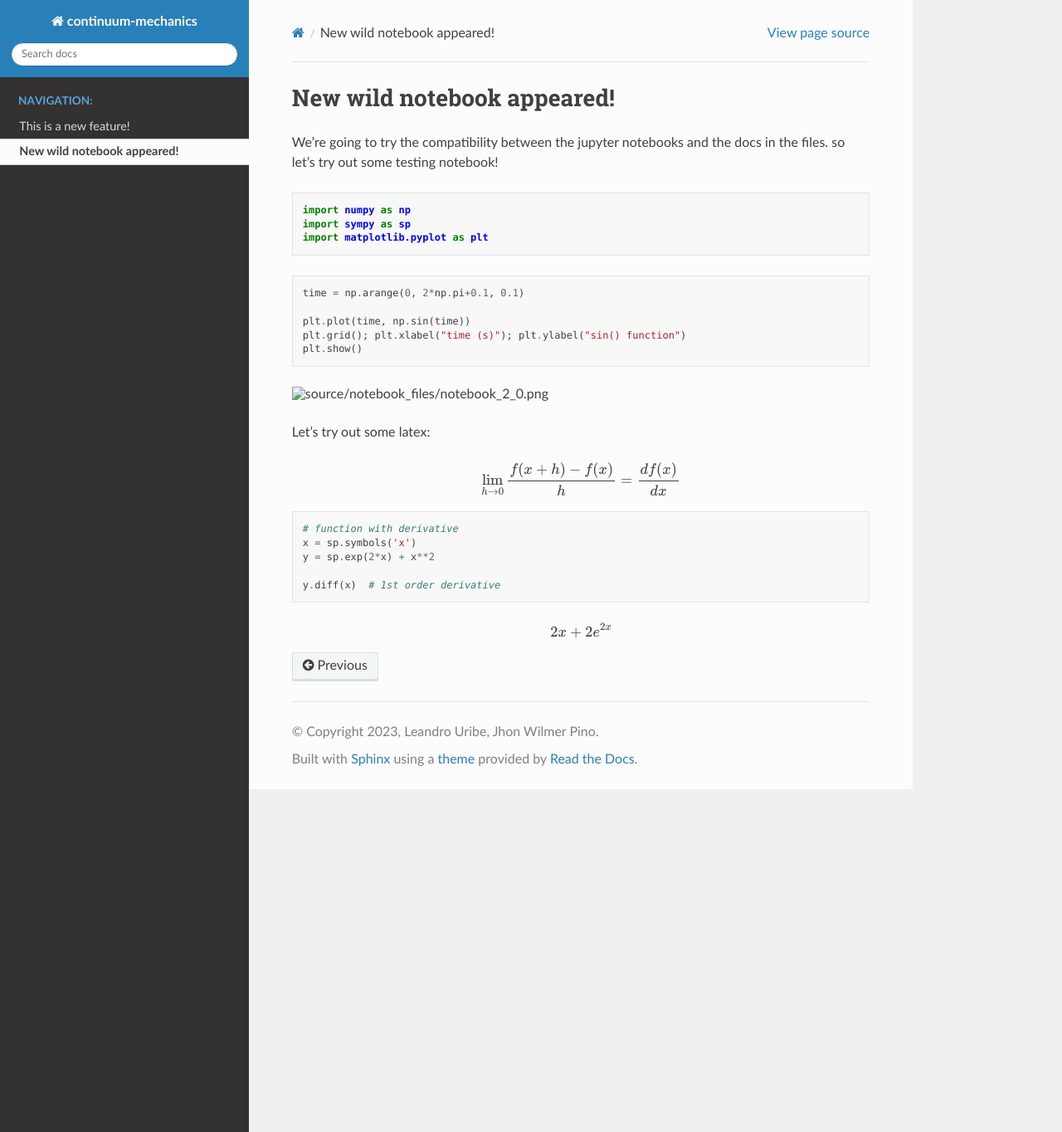
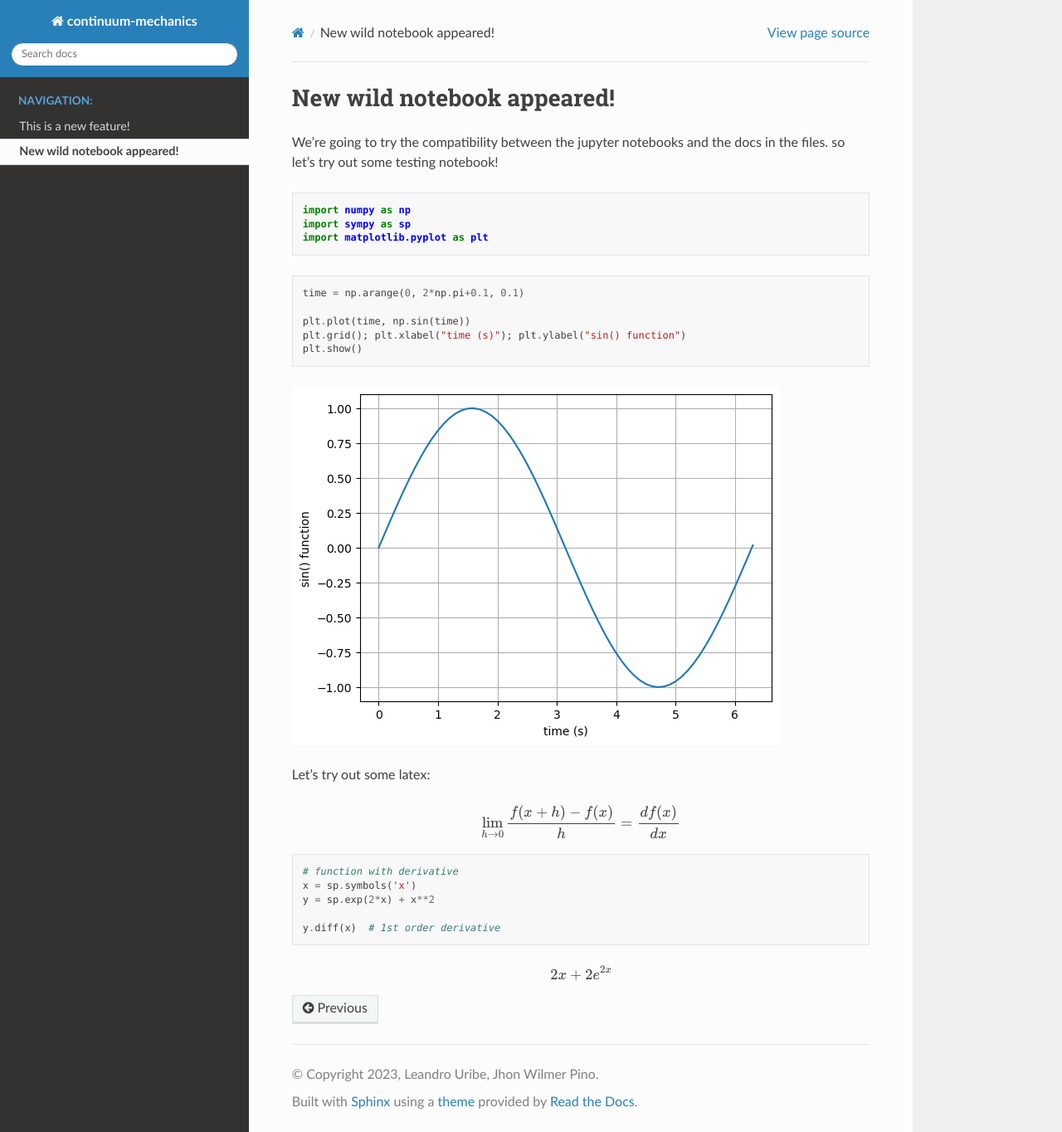
Before and after one commit to LeoUribC/Continuum-Mechanics, a Sphinx documentation site: the page built from doc/notebook.rst, in a window 1280 px wide and 1364 px high. Shown: the whole window at 83% size. Built offline with Sphinx 7.4.7 and the Read the Docs theme 2.0.0, drawn with Linux system fonts in a browser that asks for light colours.

Commit message:
fixing image

```diff
--- a/doc/notebook.rst
+++ b/doc/notebook.rst
@@ -20,7 +20,7 @@ the docs in the files. so let’s try out some testing notebook!
 
 
 
-.. image:: /source/notebook_files/notebook_2_0.png
+.. image:: /../source/notebook_files/notebook_2_0.png
 
 
 Let’s try out some latex:
```
